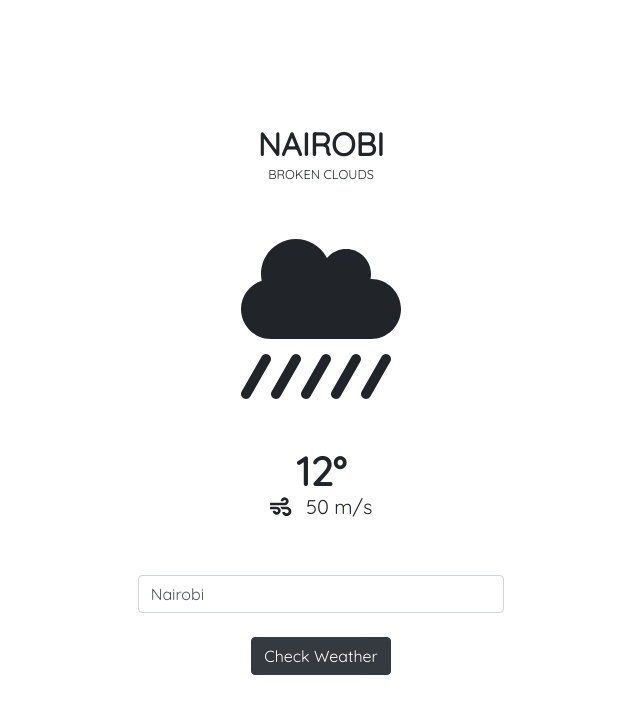
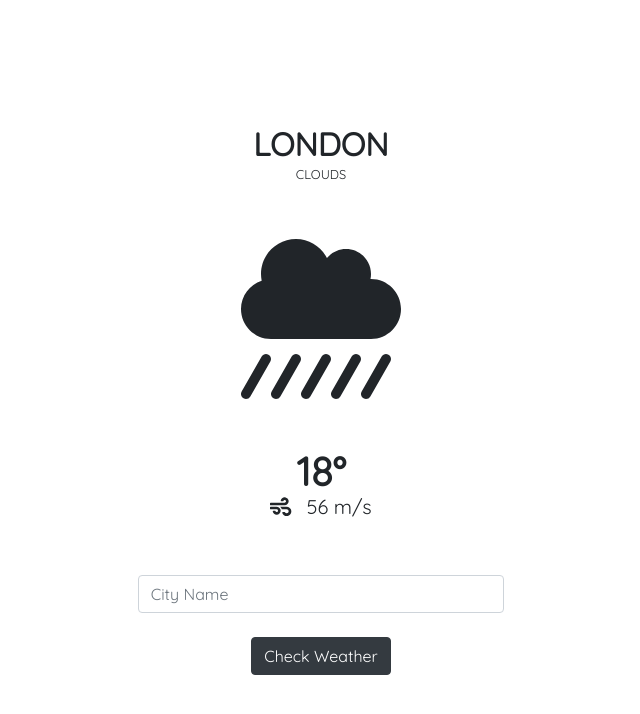
Before and after one commit to jama5262/weather-app, a Vue app: page / in a window 1280 px wide. Shown: the top 714 px of the page, without its empty margins (319-959 px from the left). Built offline with nearby package versions, Linux system fonts and the light colour scheme.

Commit message:
Connected store to UI

```diff
--- a/src/components/AppDetails.vue
+++ b/src/components/AppDetails.vue
@@ -2,7 +2,7 @@
   <div>
     <b-row>
       <b-col>
-        <p class="h1 font-weight-bold m-0 text-center">{{ celcius }}°</p>
+        <p class="h1 font-weight-bold m-0 text-center">{{ temperature }}°</p>
       </b-col>
     </b-row>
     <b-row>
@@ -21,12 +21,12 @@
 </template>
 
 <script>
+import { mapState, mapGetters } from 'vuex'
+
 export default {
-  data() {
-    return {
-      celcius: 12,
-      windSpeed: 50
-    };
-  }
+  computed: {
+    ...mapState(["windSpeed"]),
+    ...mapGetters(["temperature"])
+  },
 };
 </script>
--- a/src/components/AppHeader.vue
+++ b/src/components/AppHeader.vue
@@ -1,17 +1,18 @@
 <template>
-    <div>
-        <p class="h2 font-weight-bold text-center text-uppercase m-0">{{ city }}</p>
-        <p class="h6 text-center text-uppercase"><small>{{ description }}</small></p>
-    </div>
+  <div>
+    <p class="h2 font-weight-bold text-center text-uppercase m-0">{{ city }}</p>
+    <p class="h6 text-center text-uppercase">
+      <small>{{ weatherDescription }}</small>
+    </p>
+  </div>
 </template>
 
 <script>
-    export default {
-        data() {
-            return {
-                city: "NAIROBI",
-                description: "BROKEN CLOUDS"
-            }
-        },
-    }
+import { mapState } from 'vuex'
+
+export default {
+  computed: {
+      ...mapState(["city", "weatherDescription"])
+  },
+};
 </script>
--- a/src/components/AppInput.vue
+++ b/src/components/AppInput.vue
@@ -1,22 +1,25 @@
 <template>
-    <div class="d-flex justify-content-center mt-5">
-        <b-row cols="1" align-h="center">
-        <b-col><b-form-input variant="dark" v-model="city" placeholder="City Name"></b-form-input></b-col>
-        <b-col class="d-flex justify-content-center mt-4"><b-button variant="dark">Check Weather</b-button></b-col>
+  <div class="d-flex justify-content-center mt-5">
+    <b-row cols="1" align-h="center">
+      <b-col>
+        <b-form-input variant="dark" :value="queryCity"  @input="updateCityQuery" placeholder="City Name"></b-form-input>
+      </b-col>
+      <b-col class="d-flex justify-content-center mt-4">
+        <b-button variant="dark">Check Weather</b-button>
+      </b-col>
     </b-row>
-    </div>
+  </div>
 </template>
 
 <script>
-    export default {
-        data() {
-            return {
-                city: "Nairobi"
-            }
-        },
+import { mapState, mapMutations } from "vuex";
+
+export default {
+  computed: mapState(["queryCity"]),
+  methods: {
+    updateCityQuery(e) {
+      this.$store.commit("updateCityQuery", e)
     }
+  }
+};
 </script>
-
-<style lang="scss" scoped>
-
-</style>
--- a/src/components/AppWeatherIcon.vue
+++ b/src/components/AppWeatherIcon.vue
@@ -1,15 +1,15 @@
 <template>
-    <div class="d-flex justify-content-center my-5">
-        <font-awesome-icon :icon=iconName size="10x" />
-    </div>
+  <div class="d-flex justify-content-center my-5">
+    <font-awesome-icon :icon="weatherIcon" size="10x" />
+  </div>
 </template>
 
 <script>
-    export default {
-        data() {
-            return {
-                iconName: "cloud-showers-heavy"
-            }
-        },
-    }
+import { mapState } from 'vuex'
+
+export default {
+  computed: {
+      ...mapState(["weatherIcon"])
+  },
+};
 </script>
--- a/src/store/index.js
+++ b/src/store/index.js
@@ -5,18 +5,20 @@ Vue.use(Vuex)
 
 export default new Vuex.Store({
   state: {
-    city: "Nairobi",
-    weatherDescription: "broken clouds",
+    city: "London",
+    weatherDescription: "clouds",
     weatherIcon: "cloud-showers-heavy",
-    temperature: 12,
-    windSpeed: 50,
+    temperature: 18,
+    windSpeed: 56,
     queryCity: ""
   },
   mutations: {
-
+    updateCityQuery: (state, query) => {
+      state.queryCity = query
+    }
   },
   getters: {
-    getTemperature: state => {
+    temperature: state => {
       return state.temperature
     }
   },
```
